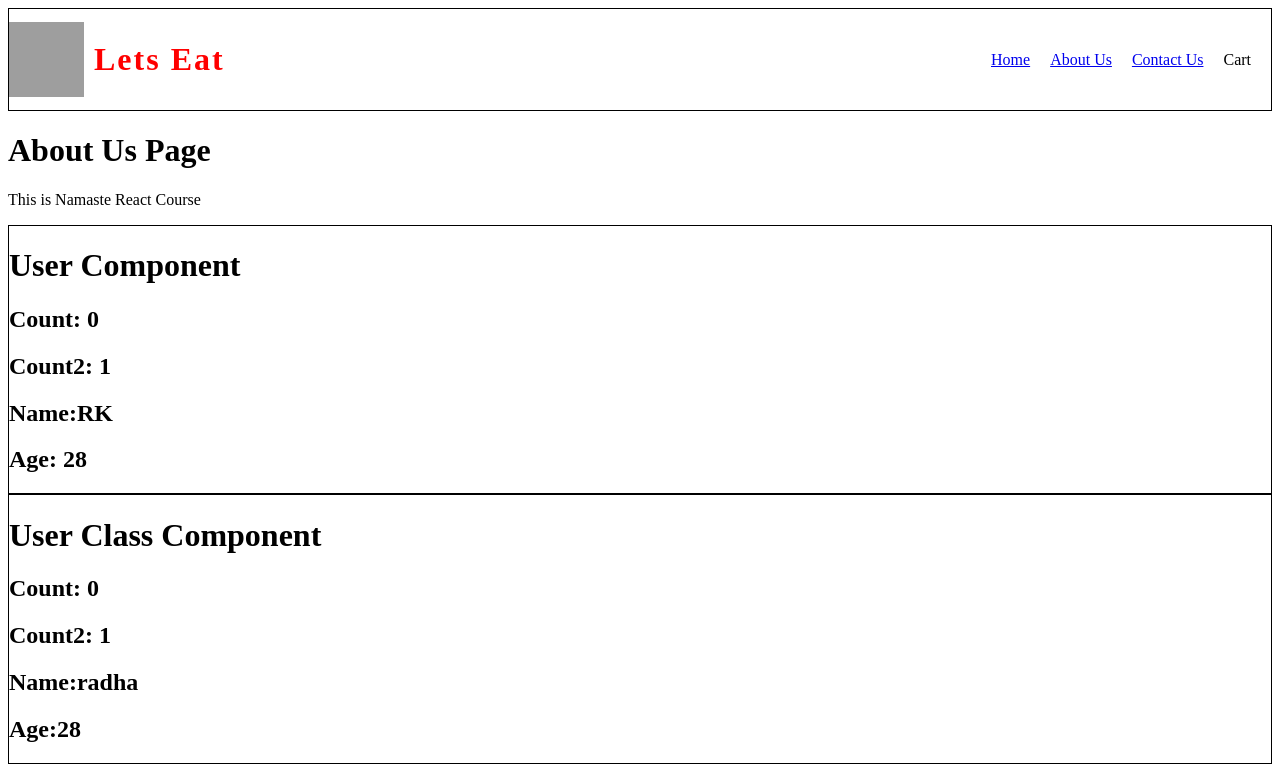
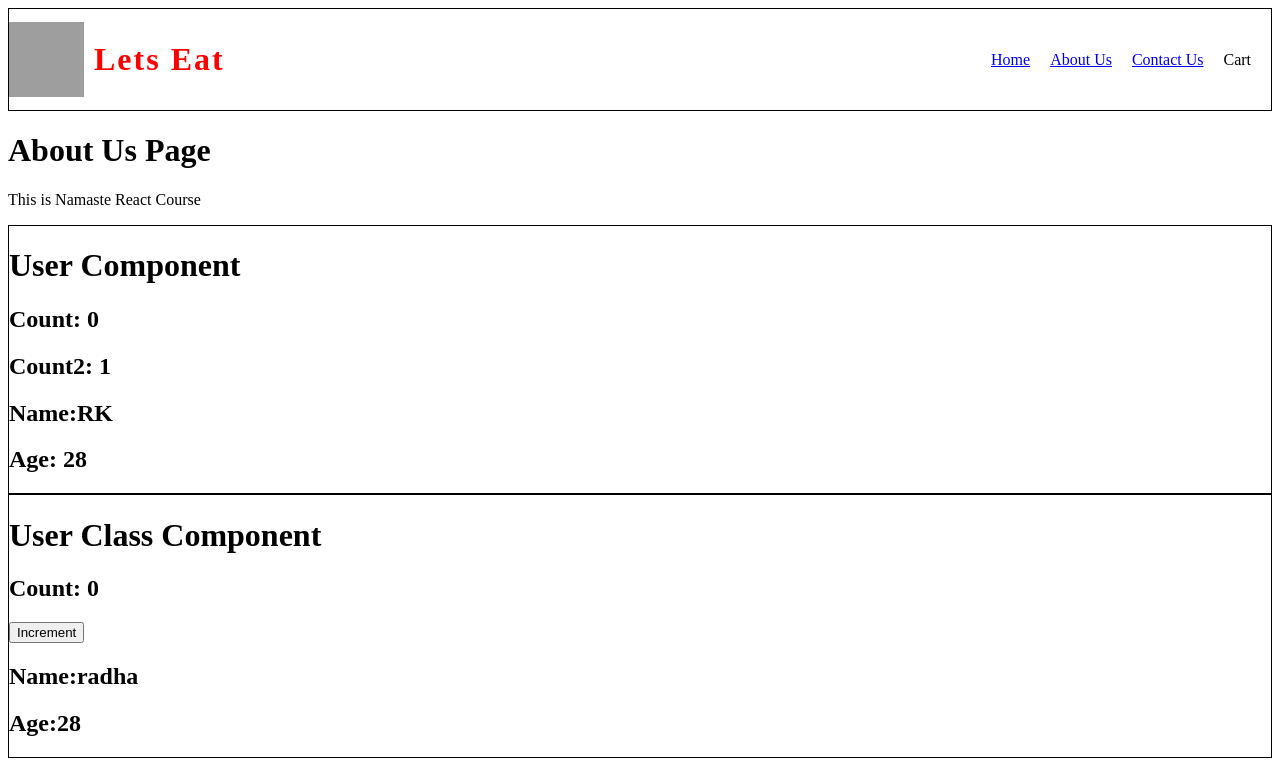
Before and after one commit to RKrishnanTechie/react-fundamentals-deep-dive, a React (Vite) app: page /about in a window 1280 px wide. Shown: the top 780 px of the page. Built offline with nearby package versions, Linux system fonts and the light colour scheme; grey boxes are pictures that could not be loaded.

Commit message:
added state updating in class component

```diff
--- a/src/components/UserClass.js
+++ b/src/components/UserClass.js
@@ -19,7 +19,13 @@ class UserClass extends React.Component {
         <div className="user-card">
             <h1>User Class Component</h1>
             <h2> Count: {count} </h2>
-          <h2>  Count2: {count2}</h2>
+            <button onClick={()=>{
+                this.setState({
+                    count: count + 1
+                })
+            }}> Increment </button>
+
+
             <h2>Name:{name} </h2>
             <h2>Age:{age}</h2>
         </div>
```
